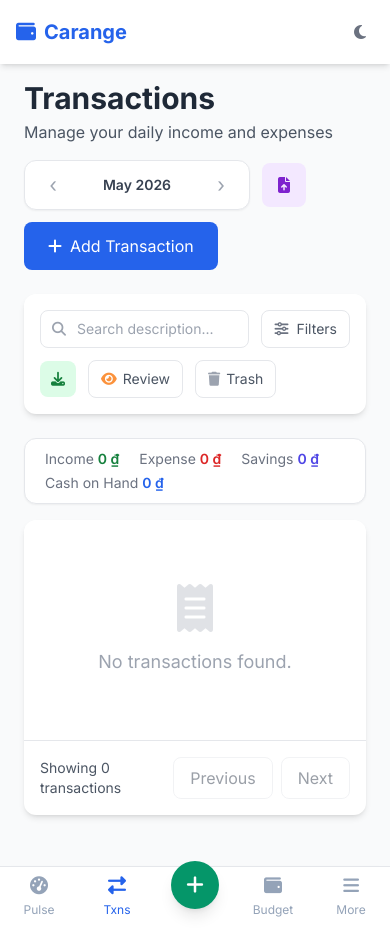
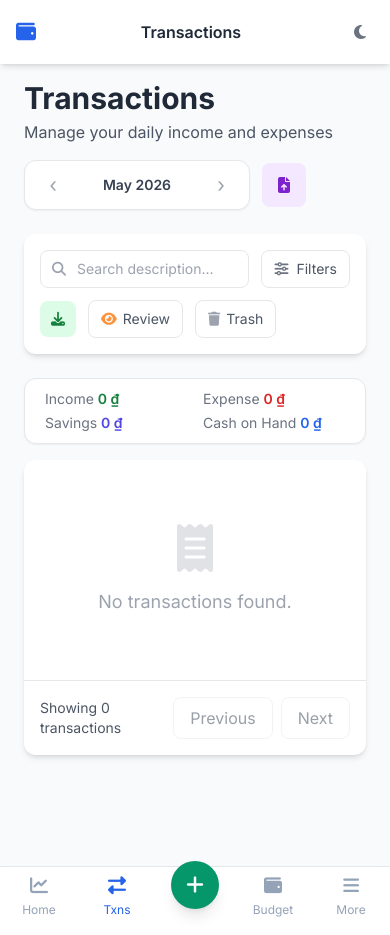
Before and after one commit to thevivotran/carange, a FastAPI app: page /transactions in a window 390 px wide. Run offline with FastAPI, Linux system fonts and the light colour scheme; data comes from the database, SQL or seed files in the repository; data that the repository does not hold is empty; some libraries are stand-ins or nearby versions.

Commit message:
fix(ux): cross-device audit — 10 mobile/desktop improvements
- Fix iOS modal scroll: lock <main> not body; use dvh; Pattern B → A
  (flex-col form with scrollable middle section) in savings, assets,
  templates, projects, budget, and transaction modals
- KPI cards: single-column on mobile (grid-cols-1 sm:grid-cols-2)
- Safety score: single-column on mobile (grid-cols-1 sm:grid-cols-2)
- Monthly summary bar: 2×2 grid on mobile, flex-wrap on sm+
- Transaction row: hide wide category badge on mobile; show color dot
  and category sub-line instead
- Totals row: flex-wrap to prevent clipping on narrow screens
- Toolbar: hide Add Transaction button on mobile; hide Budget History
  and Add Category on mobile
- Bottom nav: promote Dashboard to first slot
- Mobile header: centered page title derived from active_menu

Co-Authored-By: Claude Sonnet 4.6 <noreply@anthropic.com>

```diff
--- a/app/templates/base.html
+++ b/app/templates/base.html
@@ -70,6 +70,8 @@
 
         /* Momentum scrolling on all scrollable containers */
         .overflow-y-auto, .overflow-x-auto, .overflow-auto { -webkit-overflow-scrolling: touch; }
+        /* Prevent scroll chaining: inner modal scroll stops at boundary, doesn't bleed to background */
+        .overflow-y-auto, .overflow-auto { overscroll-behavior-y: contain; }
 
         /* Suppress iOS tap-highlight flash */
         button, a, label, select, input, textarea { -webkit-tap-highlight-color: transparent; }
@@ -430,14 +432,28 @@
         </aside>
 
         <!-- Mobile Header -->
+        {% set _nav_titles = {
+            'dashboard':    'Financial Health',
+            'transactions': 'Transactions',
+            'budget':       'Budget',
+            'savings':      'Savings',
+            'assets':       'Assets',
+            'projects':     'Projects',
+            'categories':   'Categories',
+            'templates':    'Templates',
+            'notes':        'Notes',
+            'import':       'Scan & Import',
+            'pulse':        'Daily Pulse',
+        } %}
         <div class="md:hidden fixed top-0 left-0 right-0 bg-white shadow-md z-50" style="padding-top:env(safe-area-inset-top)">
-            <div class="flex items-center justify-between px-4 py-3">
-                <a href="/" class="hover:opacity-80 transition">
-                    <h1 class="text-xl font-bold text-primary">
-                        <i class="fas fa-wallet mr-2"></i>Carange
-                    </h1>
+            <div class="flex items-center px-4 py-3 gap-2">
+                <a href="/" class="flex-shrink-0 hover:opacity-80 transition">
+                    <i class="fas fa-wallet text-primary text-xl"></i>
                 </a>
-                <button x-data @click="$store.theme.toggle()" class="p-2 text-gray-500">
+                <h1 class="flex-1 text-center text-base font-semibold text-gray-800 truncate">
+                    {{ _nav_titles.get(active_menu, 'Carange') }}
+                </h1>
+                <button x-data @click="$store.theme.toggle()" class="flex-shrink-0 p-2 text-gray-500">
                     <i class="fas fa-moon theme-icon-dark"></i>
                     <i class="fas fa-sun theme-icon-light text-yellow-400"></i>
                 </button>
@@ -446,7 +462,7 @@
 
         <!-- Mobile More Sheet (bottom sheet) -->
         <div id="mobile-menu" class="hidden md:hidden fixed inset-0 bg-gray-900 bg-opacity-50 z-[110] flex items-end">
-            <div class="w-full bg-white rounded-t-2xl shadow-xl max-h-[80vh] overflow-y-auto"
+            <div class="w-full bg-white rounded-t-2xl shadow-xl max-h-[80dvh] overflow-y-auto"
                  style="padding-bottom:env(safe-area-inset-bottom)">
                 <!-- Drag handle -->
                 <div class="flex justify-center pt-3 pb-2">
@@ -660,14 +676,14 @@
 
     <!-- Global quick-add transaction modal -->
     <div id="global-tx-modal" class="hidden fixed inset-0 bg-gray-900 bg-opacity-50 z-[110] flex items-center justify-center p-4">
-        <div class="bg-white rounded-xl shadow-xl max-w-md w-full max-h-[90vh] flex flex-col">
+        <div class="bg-white rounded-xl shadow-xl max-w-md w-full max-h-[90dvh] flex flex-col">
             <div class="p-6 border-b flex justify-between items-center flex-shrink-0">
                 <h3 class="text-xl font-bold text-gray-800">Quick Add Transaction</h3>
                 <button onclick="closeGlobalAddModal()" class="text-gray-500 hover:text-gray-700" aria-label="Close">
                     <i class="fas fa-times text-xl"></i>
                 </button>
             </div>
-            <div class="flex-1 overflow-y-auto">
+            <div class="flex-1 overflow-y-auto overscroll-contain">
             <form id="global-tx-form" class="p-6 space-y-4">
                 <!-- From Template picker -->
                 <div>
@@ -887,9 +903,9 @@
     <nav id="mobile-bottom-nav" class="md:hidden fixed bottom-0 left-0 right-0 bg-white border-t border-gray-200 shadow-lg z-[90]"
          style="padding-bottom:max(env(safe-area-inset-bottom), 0.75rem)">
         <div class="flex items-center justify-around h-14">
-            <a href="/pulse" class="bottom-nav-link {% if active_menu == 'pulse' %}active{% endif %} flex flex-col items-center justify-center flex-1 h-full gap-0.5">
-                <i class="fas fa-gauge-high text-lg"></i>
-                <span class="text-xs">Pulse</span>
+            <a href="/" class="bottom-nav-link {% if active_menu == 'dashboard' %}active{% endif %} flex flex-col items-center justify-center flex-1 h-full gap-0.5">
+                <i class="fas fa-chart-line text-lg"></i>
+                <span class="text-xs">Home</span>
             </a>
             <a href="/transactions" class="bottom-nav-link {% if active_menu == 'transactions' %}active{% endif %} flex flex-col items-center justify-center flex-1 h-full gap-0.5">
                 <i class="fas fa-exchange-alt text-lg"></i>
@@ -931,14 +947,16 @@
     </div>
 
     <script>
-        // Lock body scroll whenever any modal overlay is visible.
-        // Watches both class (hidden) and style (Alpine x-show sets display:none).
+        // Lock background scroll whenever any modal overlay is visible.
+        // Targets <main> instead of body — body overflow:hidden breaks iOS touch-scroll
+        // inside fixed-position modal children (webkit bug).
         (function() {
             var observer = new MutationObserver(function() {
                 var anyOpen = Array.from(document.querySelectorAll('.fixed.inset-0')).some(function(el) {
                     return !el.classList.contains('hidden') && el.style.display !== 'none';
                 });
-                document.body.style.overflow = anyOpen ? 'hidden' : '';
+                var mainEl = document.querySelector('main');
+                if (mainEl) mainEl.style.overflow = anyOpen ? 'hidden' : '';
             });
             observer.observe(document.body, { subtree: true, attributes: true, attributeFilter: ['class', 'style'] });
         })();
--- a/app/templates/partials/dashboard/_kpi_cards.html
+++ b/app/templates/partials/dashboard/_kpi_cards.html
@@ -5,7 +5,7 @@
      hx-swap="outerHTML">
 
   <!-- ── Row 1: KPI Cards ─────────────────────────────────────────── -->
-  <div class="grid grid-cols-2 lg:grid-cols-3 gap-4 mb-4">
+  <div class="grid grid-cols-1 sm:grid-cols-2 lg:grid-cols-3 gap-4 mb-4">
 
     <!-- Liquid Savings Rate -->
     <div class="bg-white rounded-2xl shadow-sm border p-5">
@@ -292,7 +292,8 @@
         <p class="text-xs text-blue-300">Other Assets</p>
         <p class="text-sm font-semibold text-white mt-0.5">{% set v = summary.total_assets_current %}{% if v >= 1000000000 %}{{ "%.2f"|format(v/1000000000) }}B{% elif v >= 1000000 %}{{ "%.0f"|format(v/1000000) }}M{% else %}{{ "{:,.0f}".format(v) }}{% endif %} ₫</p>
       </div>
-      <div class="bg-white/10 rounded-xl p-3">
+      <!-- col-span-2 on mobile so the 5th item fills the row instead of leaving a gap -->
+      <div class="bg-white/10 rounded-xl p-3 col-span-2 sm:col-span-1">
         <p class="text-xs text-blue-300">Passive Income</p>
         {% if summary.passive_income_pct > 0 %}
         <p class="text-sm font-semibold text-white mt-0.5">{{ summary.passive_income_pct }}% of income</p>
--- a/app/templates/partials/dashboard/_safety_score.html
+++ b/app/templates/partials/dashboard/_safety_score.html
@@ -28,7 +28,7 @@
     </div>
   </div>
 
-  <div class="grid grid-cols-2 lg:grid-cols-4 gap-3">
+  <div class="grid grid-cols-1 sm:grid-cols-2 lg:grid-cols-4 gap-3">
 
     <div class="rounded-xl p-3 flex items-start gap-2.5 bg-white">
       <span class="text-base leading-none mt-0.5 flex-shrink-0">{{ '✅' if check_income else '❌' }}</span>
--- a/app/templates/partials/transactions/_list_body.html
+++ b/app/templates/partials/transactions/_list_body.html
@@ -23,12 +23,14 @@
       {% else %}hover:bg-gray-50{% endif %}"
          data-tx='{{ tx_data | tojson }}'
          onclick="toggleRowActions(this, JSON.parse(this.getAttribute('data-tx')))">
-      <span class="inline-flex items-center justify-center px-2 py-1 rounded-full text-xs font-medium flex-shrink-0 w-24 truncate"
+      <span class="hidden md:inline-flex items-center justify-center px-2 py-1 rounded-full text-xs font-medium flex-shrink-0 w-24 truncate"
             style="background-color: {{ (t.category.color if t.category else '#6B7280') }}20; color: {{ t.category.color if t.category else '#6B7280' }}">
         {{ t.category.name if t.category else 'Uncategorized' }}
       </span>
+      <span class="md:hidden flex-shrink-0 w-2 h-2 rounded-full mt-1.5" style="background-color: {{ t.category.color if t.category else '#6B7280' }}"></span>
       <div class="flex-1 min-w-0">
         <p class="text-sm text-gray-700 truncate select-text cursor-text">{{ t.description or '-' }}</p>
+        <p class="md:hidden text-xs text-gray-400 truncate">{{ t.category.name if t.category else 'Uncategorized' }}</p>
         {% if t.is_advance %}
           {% if not t.advance_settled %}
             <span class="inline-flex items-center gap-1 px-1.5 py-0.5 rounded-full text-xs font-medium bg-amber-100 text-amber-700">
@@ -73,7 +75,7 @@
   {% endfor %}
 {% endfor %}
 
-<div class="bg-gray-50 border-t px-6 py-3 flex gap-6 text-sm font-semibold">
+<div class="bg-gray-50 border-t px-6 py-3 flex flex-wrap gap-x-6 gap-y-1 text-sm font-semibold">
   <span class="text-gray-600">Filtered totals:</span>
   <span class="text-green-600">Income: {{ '{:,.0f}'.format(total_income) }} ₫</span>
   <span class="text-red-600">Expense: {{ '{:,.0f}'.format(total_expense) }} ₫</span>
--- a/app/templates/partials/transactions/_monthly_summary.html
+++ b/app/templates/partials/transactions/_monthly_summary.html
@@ -1,8 +1,7 @@
 {% set data = summary %}
-<span class="text-gray-500">Income <span class="font-semibold text-green-700">{{ '{:,.0f}'.format(data.income) }} ₫</span></span>
-<span class="text-gray-400 opacity-40 hidden sm:inline">|</span>
-<span class="text-gray-500">Expense <span class="font-semibold text-red-600">{{ '{:,.0f}'.format(data.expense) }} ₫</span></span>
-<span class="text-gray-400 opacity-40 hidden sm:inline">|</span>
-<span class="text-gray-500">Savings <span class="font-semibold text-indigo-600">{{ '{:,.0f}'.format(data.savings) }} ₫</span></span>
-<span class="text-gray-400 opacity-40 hidden sm:inline">|</span>
-<span class="text-gray-500">Cash on Hand <span class="font-semibold text-blue-600">{{ '{:,.0f}'.format(data.cash_on_hand) }} ₫</span></span>
+<div class="grid grid-cols-2 gap-x-4 gap-y-1 sm:flex sm:flex-wrap sm:gap-x-5 sm:gap-y-1 w-full">
+  <span class="text-gray-500">Income <span class="font-semibold text-green-700">{{ '{:,.0f}'.format(data.income) }} ₫</span></span>
+  <span class="text-gray-500">Expense <span class="font-semibold text-red-600">{{ '{:,.0f}'.format(data.expense) }} ₫</span></span>
+  <span class="text-gray-500">Savings <span class="font-semibold text-indigo-600">{{ '{:,.0f}'.format(data.savings) }} ₫</span></span>
+  <span class="text-gray-500">Cash on Hand <span class="font-semibold text-blue-600">{{ '{:,.0f}'.format(data.cash_on_hand) }} ₫</span></span>
+</div>
--- a/app/templates/transactions/list.html
+++ b/app/templates/transactions/list.html
@@ -23,7 +23,7 @@
                     class="bg-purple-100 text-purple-700 w-11 h-11 rounded-lg hover:bg-purple-200 transition flex items-center justify-center flex-shrink-0">
                 <i class="fas fa-file-upload"></i>
             </button>
-            <button onclick="openAddModal()" class="bg-primary text-white px-6 py-3 rounded-lg hover:bg-blue-600 transition flex items-center">
+            <button onclick="openAddModal()" class="hidden md:flex bg-primary text-white px-6 py-3 rounded-lg hover:bg-blue-600 transition items-center">
                 <i class="fas fa-plus mr-2"></i>Add Transaction
             </button>
         </div>
@@ -137,7 +137,7 @@
          hx-trigger="monthly-reload from:body, load"
          hx-target="this"
          hx-swap="innerHTML"
-         class="bg-white rounded-xl shadow-sm border px-5 py-2.5 mb-4 flex flex-wrap gap-x-5 gap-y-1 text-sm">
+         class="bg-white rounded-xl shadow-sm border px-5 py-2.5 mb-4 text-sm">
         <span class="text-gray-400 text-sm animate-pulse">Loading…</span>
     </div>
 
@@ -161,14 +161,14 @@
 
 <!-- Add/Edit Transaction Modal -->
 <div id="transaction-modal" class="hidden fixed inset-0 bg-gray-900 bg-opacity-50 z-50 flex items-center justify-center p-4">
-    <div class="bg-white rounded-xl shadow-xl max-w-md w-full max-h-[90vh] flex flex-col">
+    <div class="bg-white rounded-xl shadow-xl max-w-md w-full max-h-[90dvh] flex flex-col">
         <div class="p-6 border-b flex justify-between items-center flex-shrink-0">
             <h3 class="text-xl font-bold text-gray-800" id="modal-title">Add Transaction</h3>
             <button onclick="closeModal()" class="text-gray-500 hover:text-gray-700" aria-label="Close">
                 <i class="fas fa-times text-xl"></i>
             </button>
         </div>
-        <div class="flex-1 overflow-y-auto">
+        <div class="flex-1 overflow-y-auto overscroll-contain">
         <form id="transaction-form" class="p-6 space-y-4">
             <input type="hidden" id="transaction-id">
             <input type="hidden" id="existing-savings-bundle-id">
@@ -1691,7 +1691,7 @@
 
 <!-- Bulk Upload Modal -->
 <div id="bulk-upload-modal" class="hidden fixed inset-0 bg-gray-900 bg-opacity-50 z-50 flex items-center justify-center p-4">
-    <div class="bg-white rounded-xl shadow-xl max-w-lg w-full max-h-[90vh] flex flex-col">
+    <div class="bg-white rounded-xl shadow-xl max-w-lg w-full max-h-[90dvh] flex flex-col">
         <div class="p-6 border-b flex justify-between items-center flex-shrink-0">
             <h3 class="text-xl font-bold text-gray-800">Bulk Upload Transactions</h3>
             <button onclick="closeBulkUploadModal()" class="text-gray-500 hover:text-gray-700">
@@ -1699,7 +1699,7 @@
             </button>
         </div>
 
-        <div class="flex-1 overflow-y-auto p-6 space-y-4">
+        <div class="flex-1 overflow-y-auto overscroll-contain p-6 space-y-4">
             <div class="bg-blue-50 rounded-lg p-4">
                 <p class="text-sm text-blue-700 mb-2"><i class="fas fa-info-circle mr-1"></i> <strong>CSV Format:</strong></p>
                 <p class="text-xs text-blue-600 mb-3">date (YYYY-MM-DD), amount, type (income/expense), category, description (optional)</p>
@@ -1733,7 +1733,7 @@
 </div>
 <!-- History Modal -->
 <div id="history-modal" class="hidden fixed inset-0 bg-gray-900 bg-opacity-50 z-50 flex items-center justify-center p-4">
-    <div class="bg-white rounded-xl shadow-xl max-w-md w-full max-h-[80vh] flex flex-col">
+    <div class="bg-white rounded-xl shadow-xl max-w-md w-full max-h-[80dvh] flex flex-col">
         <div class="p-4 border-b flex justify-between items-center flex-shrink-0">
             <h3 class="text-base font-bold text-gray-800 flex items-center gap-2">
                 <i class="fas fa-history text-purple-500"></i>
@@ -1743,7 +1743,7 @@
                 <i class="fas fa-times text-xl"></i>
             </button>
         </div>
-        <div id="history-modal-content" class="overflow-y-auto px-4 py-2 flex-1"></div>
+        <div id="history-modal-content" class="overflow-y-auto overscroll-contain px-4 py-2 flex-1"></div>
     </div>
 </div>
 <!-- Duplicate Warning Modal -->
```
Also changed, not shown: app/templates/assets/list.html (+6 -5 lines), app/templates/budget/index.html (+6 -6 lines), app/templates/projects/list.html (+4 -4 lines), app/templates/savings/list.html (+6 -5 lines), app/templates/templates/list.html (+6 -5 lines).
